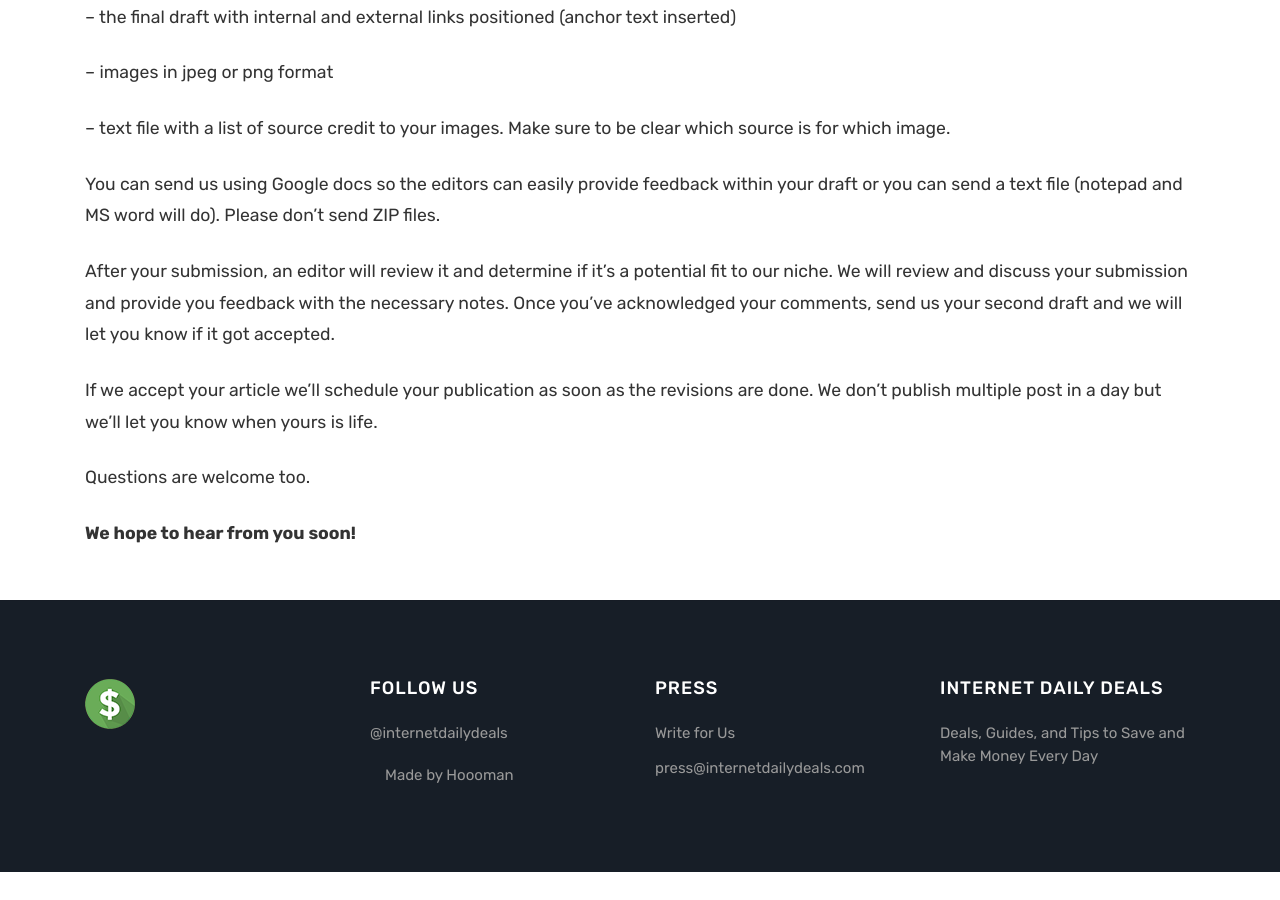
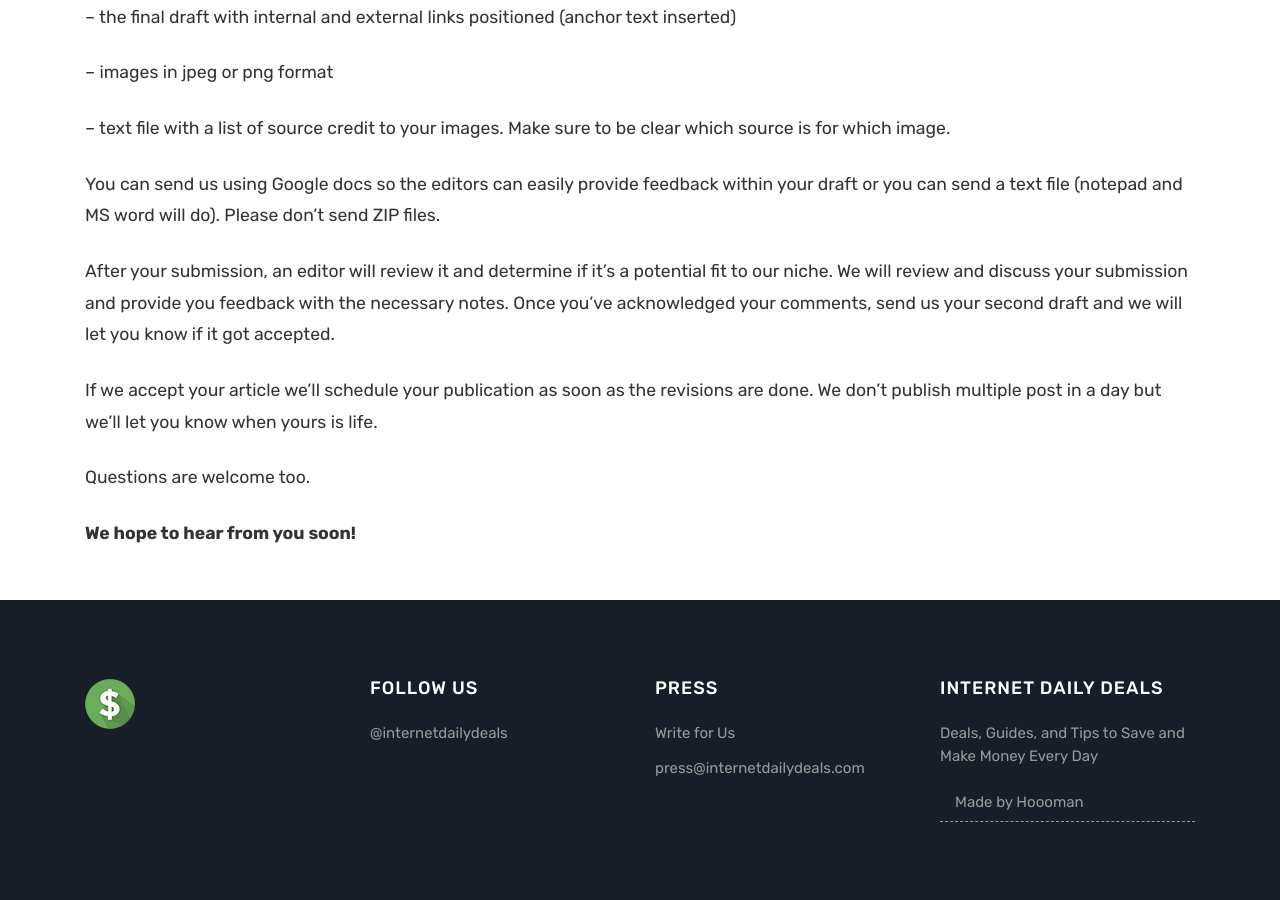
Before and after one commit to iamthenewking/iamthenewking.github.io, a Jekyll site: the page built from writeforus.md, in a window 1280 px wide and 900 px high, scrolled down 1878 px. Built offline with Jekyll 4.4.1, drawn with Linux system fonts in a browser that asks for light colours; before the commit the page ends 2750 px from its top, so only the background shows below that.

Commit message:
Update default.html

```diff
--- a/_layouts/default.html
+++ b/_layouts/default.html
@@ -4,7 +4,6 @@
 <meta charset="utf-8">
 <meta name="viewport" content="width=device-width, initial-scale=1, shrink-to-fit=no">
 <link rel="icon" href="{{ site.baseurl }}/assets/images/favicon.png">
-<title>{{ page.title }} | {{site.name}}</title>
 {% seo %}
 <link rel="stylesheet" href="https://maxcdn.bootstrapcdn.com/bootstrap/4.0.0-alpha.6/css/bootstrap.min.css" integrity="sha384-rwoIResjU2yc3z8GV/NPeZWAv56rSmLldC3R/AZzGRnGxQQKnKkoFVhFQhNUwEyJ" crossorigin="anonymous">
 <link href="https://maxcdn.bootstrapcdn.com/font-awesome/4.7.0/css/font-awesome.min.css" rel="stylesheet">
@@ -132,7 +131,7 @@
                 <h5 class="title">Follow Us</h5>
                 <ul>
                 <li><a target="_blank" href="https://www.facebook.com/internetdailydeals">@internetdailydeals</a></li>
-                 <li> <a class="nav-link" href="{{ site.baseurl }}/human.txt">Made by Hoooman</a></li>
+
 
                 </ul>
                 </div>
@@ -152,6 +151,7 @@
                 <div class="footer-widget textwidget">
                     <h5 class="title">Internet Daily Deals</h5>
                     <p>Deals, Guides, and Tips to Save and Make Money Every Day</p>
+                    <a class="nav-link" href="{{ site.baseurl }}/human.txt">Made by Hoooman</a>
 
 
                 </div>
```
